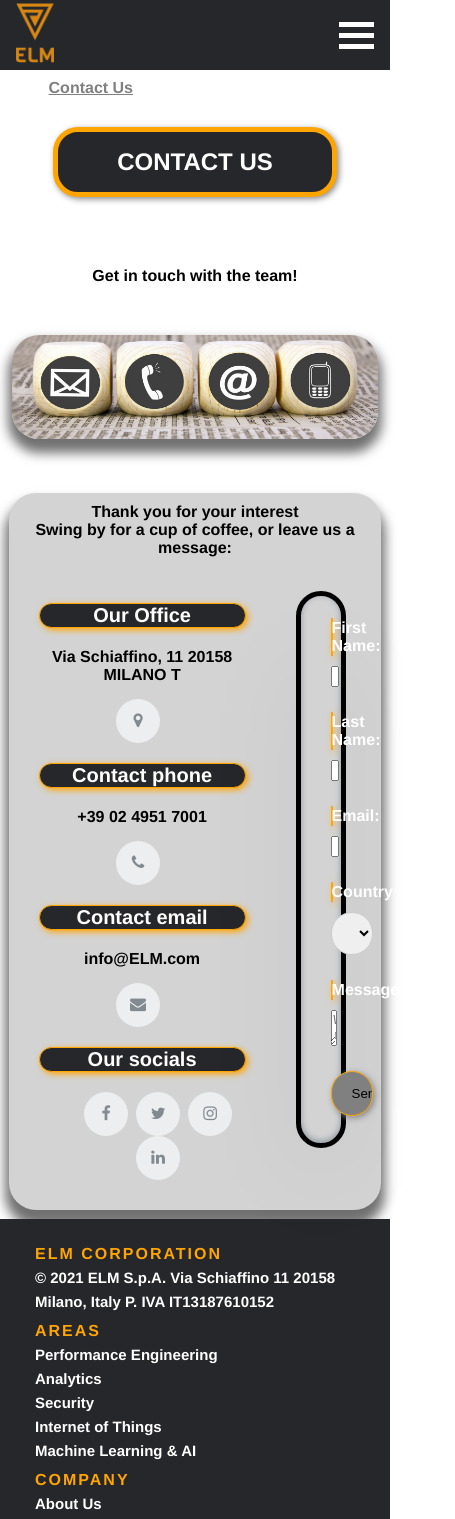
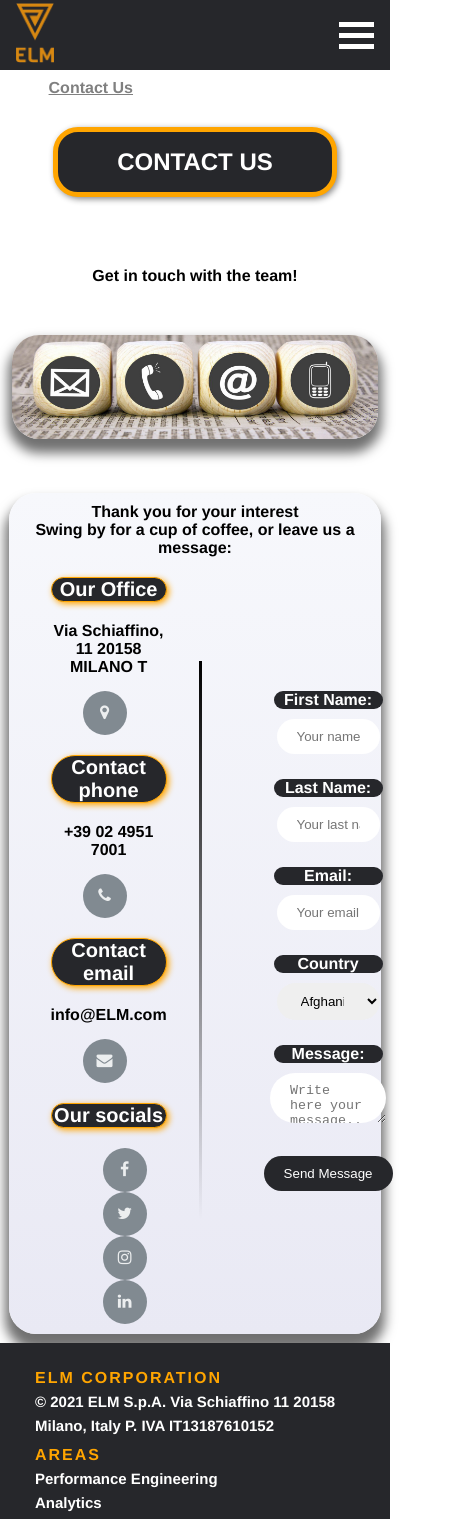
Before and after one commit to LeonardoRuzza/ELM-hypermedia2021, a Nuxt app: page /contacts in a window 390 px wide. Shown: the top 1519 px of the page, 455 px wide, since content can reach past the window. Built offline with nearby package versions, Linux system fonts and the light colour scheme.

Commit message:
parziale responsiveness contacts

```diff
--- a/components/TheContactForm.vue
+++ b/components/TheContactForm.vue
@@ -44,7 +44,7 @@
       placeholder="Write here your message.."
       :value="defaultMessage"
     ></textarea>
-    <input class="form-button" type="submit" value="Send Message" />
+    <input class="button" type="submit" value="Send Message" />
   </form>
 </template>
 
@@ -1063,46 +1063,33 @@ export default {
 form {
   padding: 12px 20px 12px 20px;
   margin: 8px 10px 8px 10px;
-  border: 5px solid black;
-  border-radius: 1.7rem;
-  -moz-box-shadow: 2px 2px 6px #888;
-  -webkit-box-shadow: 2px 2px 6px #888;
-  box-shadow: 2px 2px 6px #888;
 }
 .form-label {
   margin-top: 10px;
   margin-left: 10px;
   margin-right: 10px;
-  width: 100%;
   display: block;
   color: white;
   background-color: #26272b;
-  -moz-box-shadow: 2px 2px 6px orange;
-  -webkit-box-shadow: 2px 2px 6px orange;
-  box-shadow: 2px 2px 6px orange;
-  border: 1px solid orange;
   border-radius: 1.7rem;
 }
 .form-field,
 #countries {
-  margin-top: 10px;
-  margin-left: 10px;
-  margin-right: 10px;
-  margin-bottom: 25px;
-  width: 100%;
+  margin: 10px auto 25px auto;
+  width: 80%;
   display: block;
 }
-input[type='text'],
-select {
+input,
+select,
+textarea {
   width: 100%;
-  padding: 12px 20px;
+  padding: 10px 20px;
   margin: 8px 0;
   display: inline-block;
-  border: 1px solid #ccc;
+  border: none;
   border-radius: 1.7rem;
-  box-sizing: border-box;
 }
-
+/*
 input[type='submit'] {
   width: 100%;
   margin-right: 10px;
@@ -1122,10 +1109,9 @@ input[type='submit'] {
 input[type='submit']:hover {
   background-color: orange;
   color: black;
-}
-
+}*/
 #message {
-  width: 100%;
+  width: 90%;
   height: 100%;
 }
 </style>
--- a/pages/contacts.vue
+++ b/pages/contacts.vue
@@ -111,12 +111,6 @@ export default {
 </script>
 
 <style scoped>
-.form {
-  border-radius: 1.7rem;
-  box-shadow: rgba(50, 50, 93, 0.25) 0px 50px 100px -20px,
-    rgba(0, 0, 0, 0.3) 0px 30px 60px -30px,
-    rgba(10, 37, 64, 0.35) 0px -2px 6px 0px inset;
-}
 h4 {
   margin-bottom: 50px;
 }
@@ -129,6 +123,13 @@ img {
   border-radius: 1.7rem;
   box-shadow: rgba(0, 0, 0, 0.56) 0px 10px 12px 4px;
 }
+.row {
+  display: flex;
+  flex-wrap: nowrap;
+  align-items: center;
+  justify-content: stretch;
+}
+/*
 .column1 {
   float: left;
   width: 70%;
@@ -146,6 +147,32 @@ img {
   display: table;
   clear: both;
 }
+*/
+input {
+  border-radius: 1rem;
+  line-height: 2rem;
+  border: 1px solid black;
+}
+.column1,
+.column2 {
+  width: 100%;
+  padding: 0px 2rem 0px 2rem;
+}
+.column2 {
+  /*color: white;*/
+  border-left-width: 3px;
+  border-left-style: solid;
+  border-image: linear-gradient(to bottom, rgba(0, 0, 0, 1), rgba(0, 0, 0, 0)) 1
+    100%;
+  /*
+  border-image: linear-gradient(
+    0deg,
+    rgba(0, 0, 0, 0) 0%,
+    rgba(0, 0, 0, 1) 50%,
+    rgba(0, 0, 0, 0) 100%
+  );
+  */
+}
 .sub-row1 {
   float: top;
   height: 75%;
@@ -155,10 +182,10 @@ img {
   height: 25%;
 }
 .contact-box {
-  background-color: lightgray;
   padding: 10px;
   border-radius: 1.7rem;
   box-shadow: rgba(0, 0, 0, 0.56) 0px 12px 12px 4px;
+  background-image: linear-gradient(180deg, #f7f8fc 0%, #e9e9f4 100%);
 }
 .contact-info-title {
   border: 1px solid orange;
@@ -186,8 +213,8 @@ li {
 }
 .social-icons a,
 .info-icons {
-  background-color: #eceeef;
-  color: #818a91;
+  background-color: #818a91;
+  color: #eceeef;
   font-size: 16px;
   display: inline-block;
   line-height: 44px;
```
